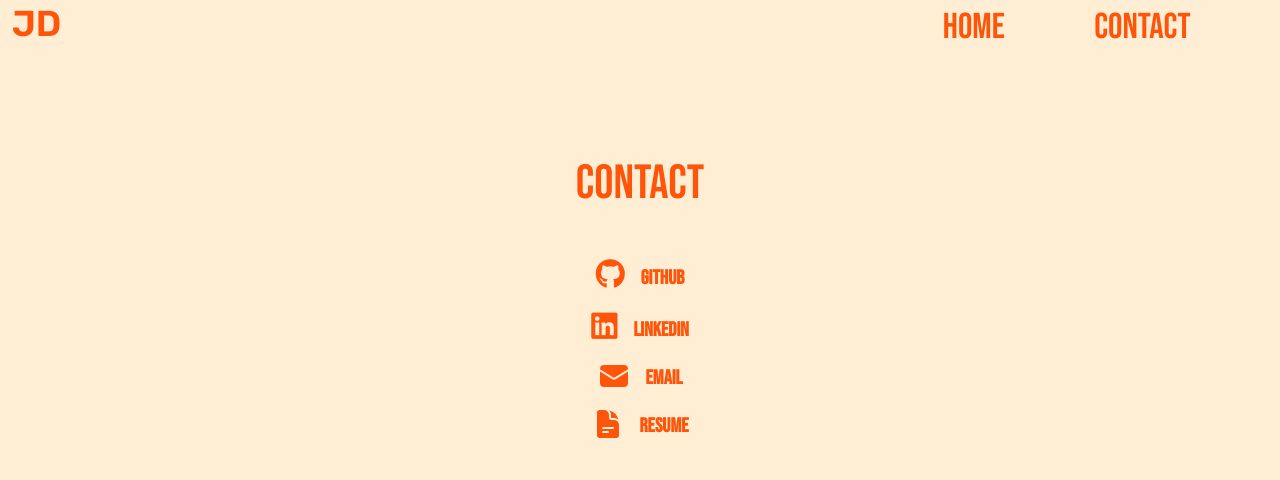
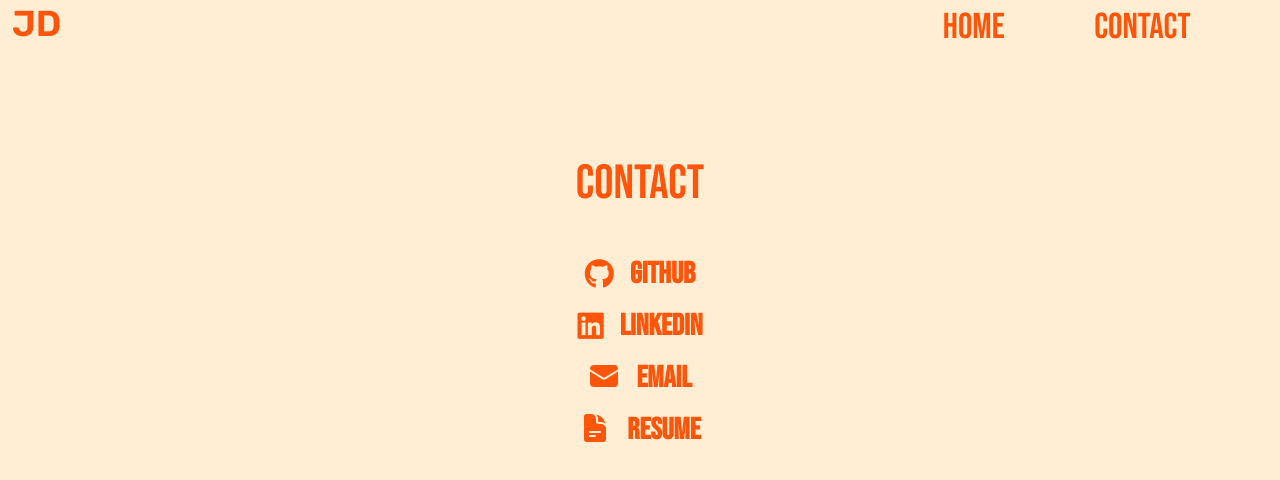
Before and after one commit to JackDixon019/Portfolio_Site, a React (Create React App) app: page /contact in a window 1280 px wide. Shown: the top 480 px of the page. Built offline with nearby package versions, Linux system fonts and the light colour scheme.

Commit message:
feat: fixed up some stylings on contact page

```diff
--- a/src/pages/ContactPage.jsx
+++ b/src/pages/ContactPage.jsx
@@ -5,39 +5,40 @@ import EnvelopeIcon from "@heroicons/react/24/solid/EnvelopeIcon";
 import DocumentIcon from "@heroicons/react/24/solid/DocumentTextIcon";
 
 export default function ContactPage() {
-    let contactLinkStyle = "mt-4 flex flex-row justify-center align-middle text-scarlet-500 hover:text-smalt-700"
+    let contactDivStyle = "mt-4 flex flex-row justify-center align-middle text-scarlet-500 hover:text-smalt-700"
+    let contactLinkStyle = "font-Bebas-Neue text-3xl font-bold ml-4 mt-auto"
     return (
         <JaggedSection>
             <h1 className={titleOnPapayaStyle}>Contact</h1>
             <div className="m-auto mt-12 w-6/12 text-center font-Montserrat ">
                 <a href="https://github.com/JackDixon019">
-                    <div className={contactLinkStyle}>
+                    <div className={contactDivStyle}>
                         <span class={"fa-brands fa-github text-3xl "} />
-                        <h2 className={linkBaseStyle + " ml-4 mt-auto"}>
+                        <h2 className={contactLinkStyle}>
                             Github
                         </h2>
                     </div>
                 </a>
                 <a href="http://www.linkedin.com/in/jack-dixon-dev">
-                    <div className={contactLinkStyle}>
+                    <div className={contactDivStyle}>
                         <span class={"fa-brands fa-linkedin text-3xl "} />
-                        <h2 className={linkBaseStyle + " ml-4 mt-auto"}>
+                        <h2 className={contactLinkStyle}>
                             LinkedIn
                         </h2>
                     </div>
                 </a>
                 <a href="mailto:jack.dixon019@gmail.com">
-                    <div className={contactLinkStyle}>
+                    <div className={contactDivStyle}>
                         <EnvelopeIcon className="h-8" />
-                        <h2 className={linkBaseStyle + " ml-4 mt-auto"}>
+                        <h2 className={contactLinkStyle}>
                             Email
                         </h2>
                     </div>
                 </a>
                 <a href={resume}>
-                    <div className={contactLinkStyle}>
+                    <div className={contactDivStyle}>
                         <DocumentIcon className="h-8" />
-                        <h2 className={linkBaseStyle + " ml-4 mt-auto"}>
+                        <h2 className={contactLinkStyle}>
                             Resume
                         </h2>
                     </div>
```
